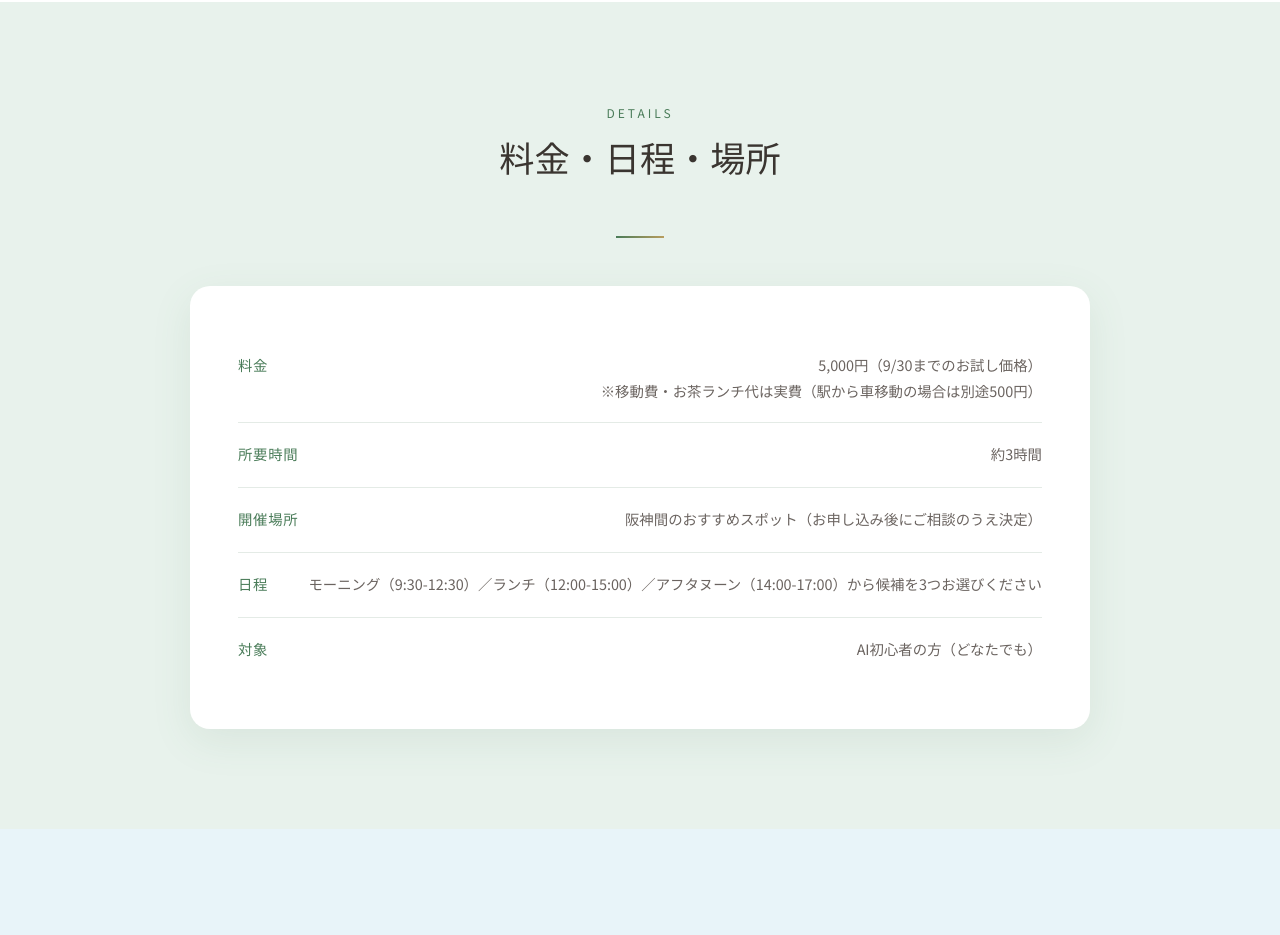
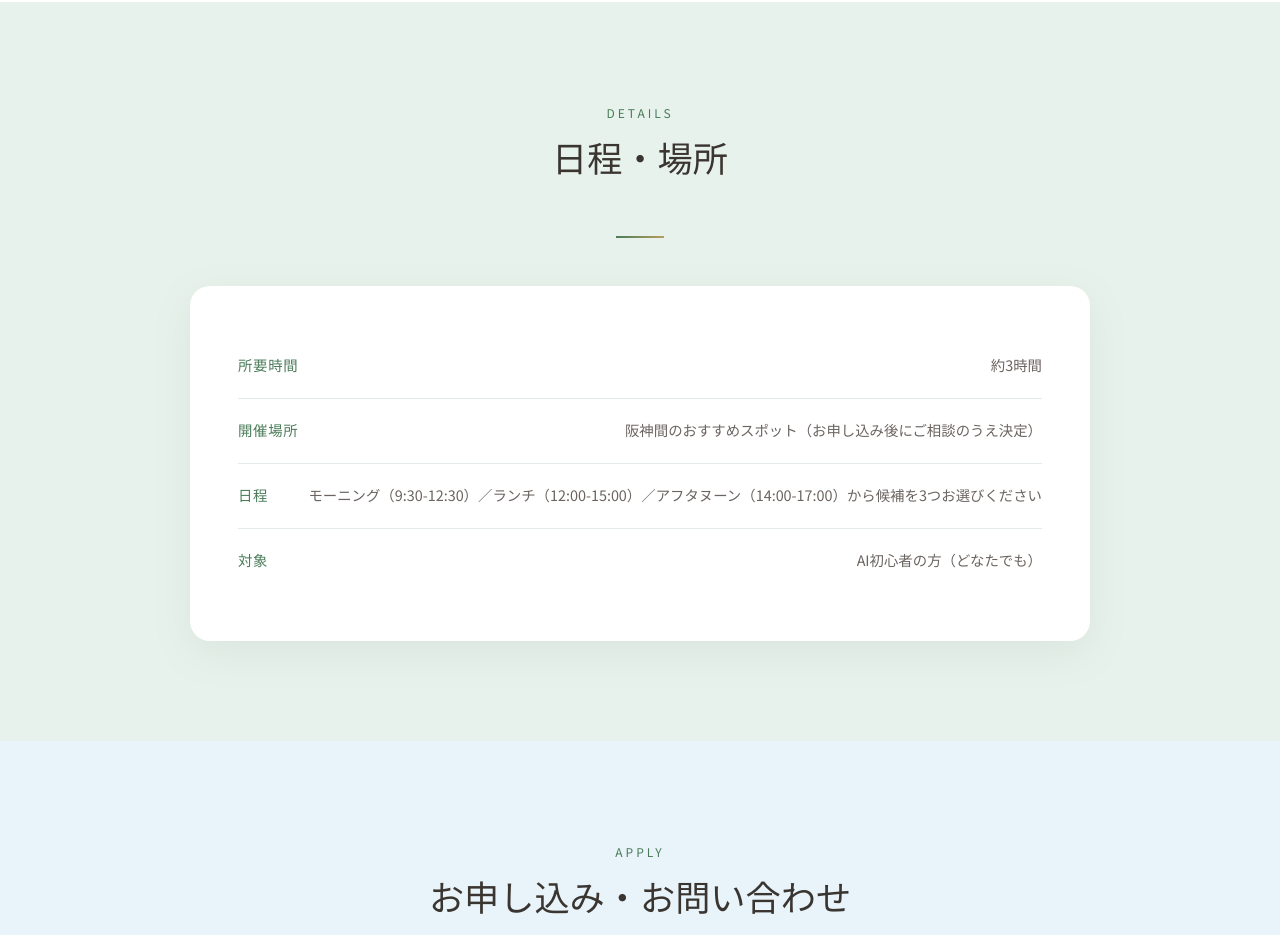
Before and after one commit to kikuyokunimatsu0520-jpg/moana-garden, a plain HTML site: page service.html in a window 1280 px wide. Shown: the part 2480-3415 px from the top of the page. Drawn offline with Linux system fonts and the light colour scheme.

Commit message:
Add files via upload

```diff
--- a/service.html
+++ b/service.html
@@ -541,13 +541,9 @@
   <section class="details" id="details">
     <div class="section-inner">
       <div class="section-label">Details</div>
-      <h2 class="section-title">料金・日程・場所</h2>
+      <h2 class="section-title">日程・場所</h2>
       <div class="divider"></div>
       <div class="details-card">
-        <div class="details-row">
-          <div class="details-label">料金</div>
-          <div class="details-value">5,000円（9/30までのお試し価格）<br>※移動費・お茶ランチ代は実費（駅から車移動の場合は別途500円）</div>
-        </div>
         <div class="details-row">
           <div class="details-label">所要時間</div>
           <div class="details-value">約3時間</div>
```
